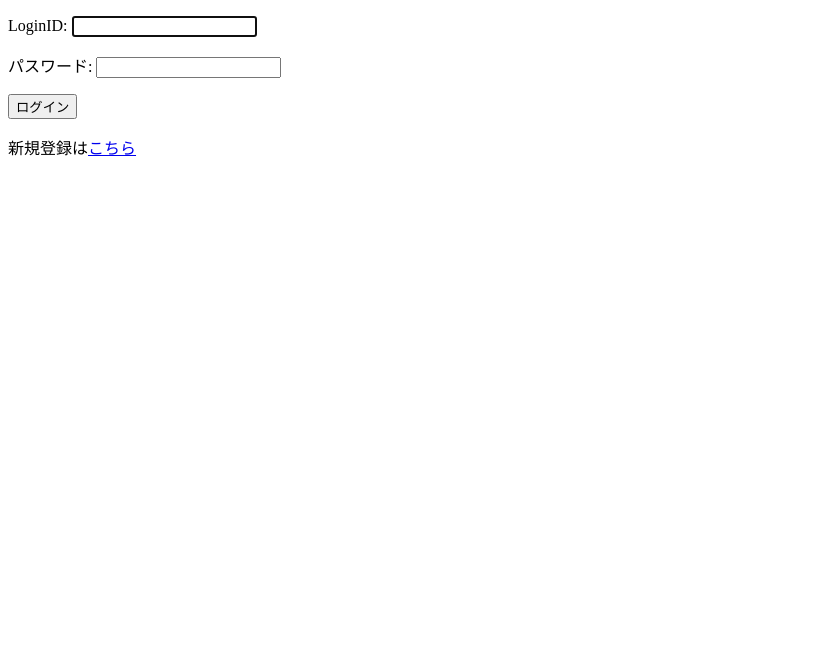
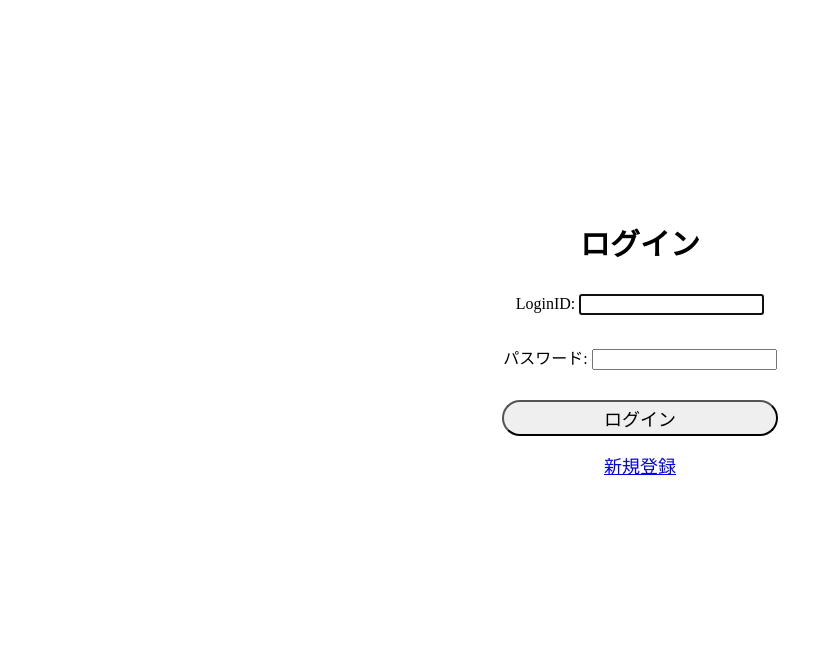
Before and after one commit to hishidalab/Tenbai_Lab, a Django app: page /pengin/login/ in a window 1280 px wide. Shown: the top 649 px of the page, without its empty margins (0-833 px from the left). Run offline with Django 3.2, Linux system fonts and the light colour scheme.

Commit message:
‘logincss作成’

```diff
--- /dev/null
+++ b/app/source/pengin/static/css/login.css
@@ -0,0 +1,45 @@
+/* 共通項目 */
+body {
+    margin: 0;
+}
+
+/*login要素を中心に*/
+.pt-4 {
+    /*background-color: #f0f0f0;*/
+    width: 450px;
+    height: 450px;
+    margin: 200px auto 0 auto;
+    border-radius: 20px;
+    text-align: center;
+}
+
+
+.pt-4 form p {
+    margin-top: 30px;
+}
+
+/*login-name*/
+.pt-4 .login-name {
+    padding-top: 20px;
+    font-size: 30px;
+}
+
+/*login-botton*/
+.pt-4 .login-botton {
+    padding: 3px 100px;
+    font-size: 18px;
+    border-radius: 20px;
+}
+
+/*login-bottonにホバーした時*/
+.pt-4 .login-botton:hover {
+    background-color: rgb(1, 1, 1);
+    color: #f0f0f0;
+    border-radius: 20px;
+    transition: 3.5s all;
+}
+
+/*新規登録ボタン*/
+.pt-4 .sinki a {
+    font-size: 18px;
+}
--- a/app/source/pengin/static/css/test.css
+++ b/app/source/pengin/static/css/test.css
@@ -1,3 +1,5 @@
 h1 {
     color: aqua;
+    <<<<<<< HEAD=======font-size: 20px;
+    >>>>>>>48ac143f7372e5fe3e086b2e9f8879202789ca14
 }
--- a/app/source/pengin/templates/pengin/login.html
+++ b/app/source/pengin/templates/pengin/login.html
@@ -1,19 +1,26 @@
 <!doctype html>
 <html lang="ja">
+
 <head>
     <meta charset="UTF-8">
     <meta name="viewport" content="width=device-width, initial-scale=1">
     <title>Test</title>
+    {% load static %}
+    <link rel="stylesheet" href="{% static 'css/login.css' %}">
 </head>
+
 <body>
-    <div class="pt-4"></div>
+    <div class="pt-4">
+        <h1 class="login-name">ログイン</h1>
         <form action="{% url 'pengin:login' %}" method="POST">
             {% csrf_token %}
             <p><input type="hidden" name="next" value="{{next}}"></p>
             {{ form.as_p }}
-            <p><input type="submit" value="ログイン"></p>
+            <p><input type="submit" value="ログイン" class="login-botton"></p>
         </form>
-        <p>新規登録は<a href="{% url 'pengin:signup' %}">こちら</a></p>
+        <p class="sinki"><a href="{% url 'pengin:signup' %}">新規登録</a></p>
         {{ form.management_form }}
+    </div>
 </body>
+
 </html>
```
Lines whose indentation alone changed are shown as unchanged.
